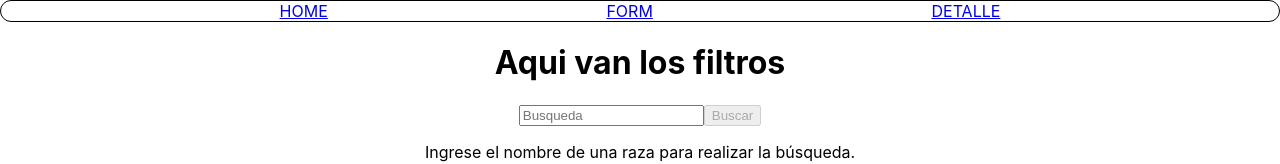
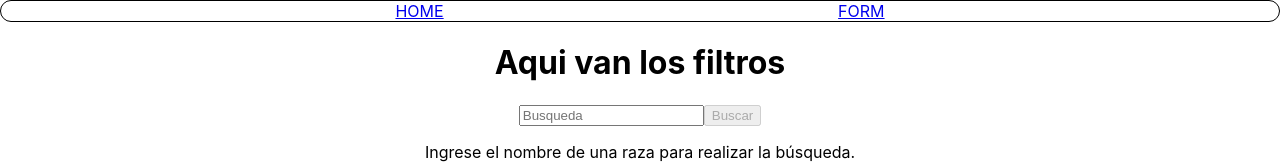
Before and after one commit to HRodriguezJimenez/Dog-Breeds, a React (Create React App) app in the folder PI-Dogs-main/client/: page /home in a window 1280 px wide. Shown: the top 164 px of the page. Built offline with nearby package versions, Linux system fonts and the light colour scheme; no server answers.

Commit message:
detailOk

```diff
--- a/PI-Dogs-main/client/src/components/NavBar/NavBar.jsx
+++ b/PI-Dogs-main/client/src/components/NavBar/NavBar.jsx
@@ -7,7 +7,6 @@ const NavBar = () => {
     <div className={style.divContainer}>
       <Link to="/home">HOME</Link>
       <Link to="/create">FORM</Link>
-      <Link to="/home/:id">DETALLE</Link>
     </div>
   );
 };
```
